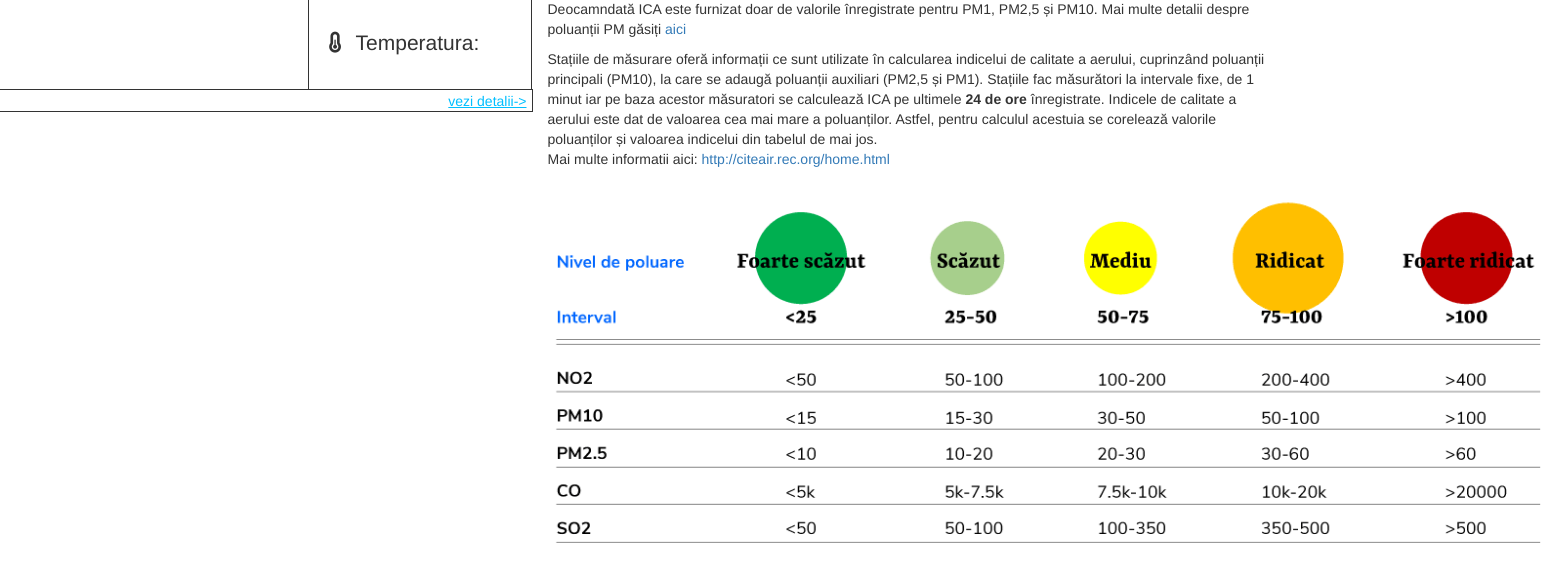
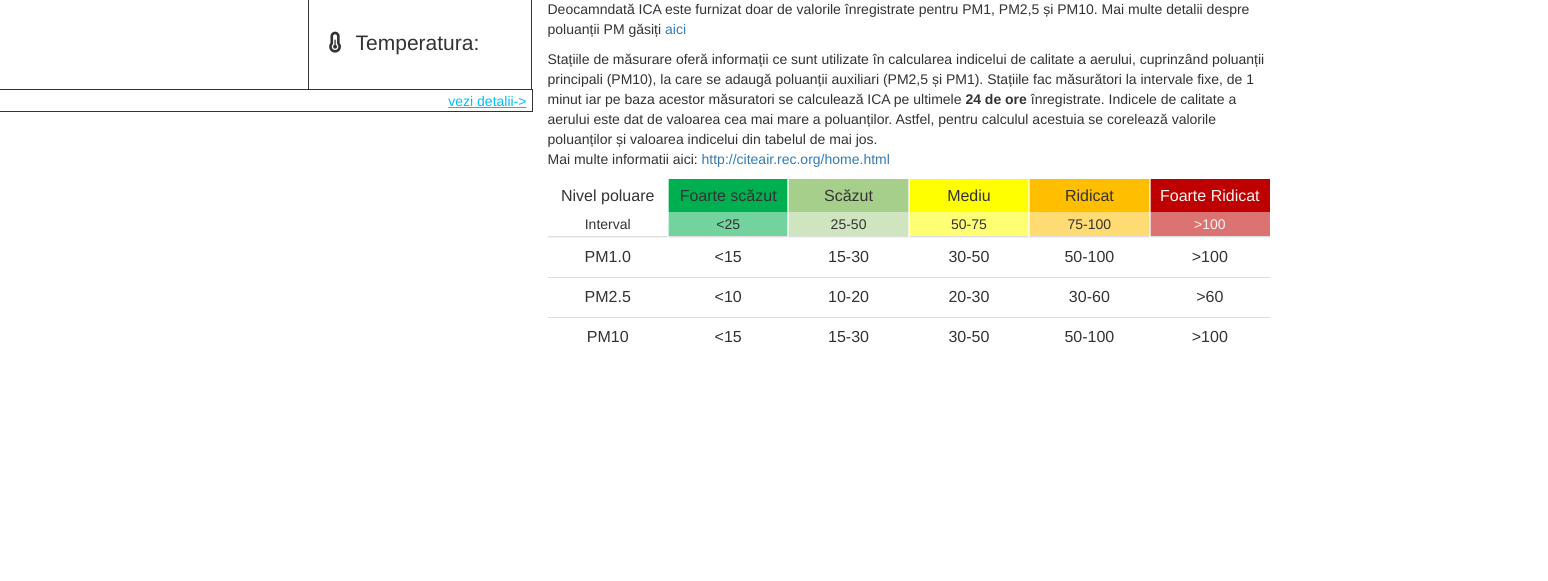
Before and after one commit to emanu11/uRADMonitorGraphs, a plain HTML site: page index.html in a window 1280 px wide. Shown: the part 121-702 px from the top of the page, 1548 px wide, since content can reach past the window. Drawn offline with nearby package versions, Linux system fonts and the light colour scheme; no server answers; a web font is replaced by a local one.

Commit message:
HTML ICA table

```diff
--- a/assets/main.css
+++ b/assets/main.css
@@ -2,8 +2,7 @@ html, body {
     margin: 0;
 }
 
-html {
-}
+html {}
 
 body {
     color: #333;
@@ -24,11 +23,11 @@ body {
     border-radius: 10px;
 }
 
-.gauges-section .details{
-    float:right;
-    text-decoration:underline;
-    color:deepskyblue;
-    margin-right:5px;
+.gauges-section .details {
+    float: right;
+    text-decoration: underline;
+    color: deepskyblue;
+    margin-right: 5px;
 }
 
 .gauge {
@@ -37,7 +36,6 @@ body {
     height: 160px;
     position: relative;
 }
-
 
 .gauge-textfield {
     position: absolute;
@@ -94,7 +92,6 @@ body {
     position: relative;
 }
 
-
 .aqi-section .aqi-circle {
     width: 100px;
     height: 100px;
@@ -115,15 +112,14 @@ body {
 }
 
 .parameter-section span {
-        margin:20px 5px 20px 5px;
+    margin: 20px 5px 20px 5px;
     font-size: 1.5em;
 }
 
-    .parameter-section .name {
-    }
+.parameter-section .name {}
 
 .parameter-section .value {
-        font-weight:600;
+    font-weight: 600;
 }
 
 .aqi-name {
@@ -145,3 +141,63 @@ body {
     font-size: 1.8em;
     padding-top: 1.5em;
 }
+
+/* pax ->
+- - - - - - - - - - - - - - - - - - - - -  */
+
+.very-low {
+    background-color: #00af50;
+}
+
+.low {
+    background-color: #a7cf8c;
+}
+
+.medium {
+    background-color: #ffff00;
+}
+
+.high {
+    background-color: #ffbf00;
+}
+
+.very-high {
+    background-color: #bf0000;
+    color: whitesmoke;
+}
+
+#tabel-ICA h6 {
+    font-size: 16px;
+}
+
+#tabel-ICA {
+    text-align: center;
+}
+
+#tabel-ICA thead th {
+    padding: 0;
+    text-align: center;
+    outline: 1px solid rgba(255, 255, 255, .66);
+}
+
+#tabel-ICA thead th h6, #tabel-ICA thead th span {
+    padding: 2px 8px;
+    /* text-shadow: 1px 1px 1px rgba(255, 255, 255, .66); */
+}
+
+#tabel-ICA thead th h6 {
+    margin: 0;
+    padding: 8px;
+}
+
+#tabel-ICA span {
+    display: block;
+    font-size: 14px;
+    font-weight: normal;
+    /* float: right; */
+    background-color: rgba(255, 255, 255, .45);
+}
+
+#tabel-ICA th, #tabel-ICA td {
+    width: 16%;
+}
--- a/index.html
+++ b/index.html
@@ -1,4 +1,5 @@
 <html>
+
 <head>
     <title>ICA Schubz</title>
     <link href="assets/main.css?v=5" type="text/css" rel="stylesheet">
@@ -6,7 +7,8 @@
     <script type="text/javascript" src="https://ajax.googleapis.com/ajax/libs/jquery/1.12.2/jquery.min.js"></script>
     <script type="text/javascript" src="http://maxcdn.bootstrapcdn.com/bootstrap/3.3.6/js/bootstrap.min.js"></script>
     <script type="text/javascript" src="https://cdnjs.cloudflare.com/ajax/libs/moment.js/2.24.0/moment.min.js"></script>
-    <link href='http://fonts.googleapis.com/css?family=Amaranth:400,700|Just+Another+Hand' rel='stylesheet' type='text/css'>
+    <link href='http://fonts.googleapis.com/css?family=Amaranth:400,700|Just+Another+Hand' rel='stylesheet'
+        type='text/css'>
     <script src="https://kit.fontawesome.com/bf01c07e21.js" crossorigin="anonymous"></script>
 
     <script type="text/javascript" src="assets/gauge.min.js"></script>
@@ -66,23 +68,82 @@
                 Ce este Indicele de Calitate a Aerului (ICA)?
             </h1>
             <p>
-                Indicele de calitate a aerului se determină pe baza concentrațiilor noxelor CO, NO2, SO2, PM2,5 și PM10 înregistrate de senzor.
-                Se calculează pe baza metodologiei franceze  CAQI – <a href="http://airqualitynow.eu/about_indices_definition.php">Common Air Quality Index.</a>
-                Deocamndată ICA este furnizat doar de valorile înregistrate pentru PM1, PM2,5 și PM10. Mai multe detalii despre poluanții PM găsiți <a href="https://ww2.arb.ca.gov/resources/inhalable-particulate-matter-and-health">aici</a>
+                Indicele de calitate a aerului se determină pe baza concentrațiilor noxelor CO, NO2, SO2, PM2,5 și PM10
+                înregistrate de senzor.
+                Se calculează pe baza metodologiei franceze CAQI – <a
+                    href="http://airqualitynow.eu/about_indices_definition.php">Common Air Quality Index.</a>
+                Deocamndată ICA este furnizat doar de valorile înregistrate pentru PM1, PM2,5 și PM10. Mai multe detalii
+                despre poluanții PM găsiți <a
+                    href="https://ww2.arb.ca.gov/resources/inhalable-particulate-matter-and-health">aici</a>
             </p>
             <p>
-                Stațiile de măsurare oferă informații ce sunt utilizate în calcularea indicelui de calitate a aerului, cuprinzând poluanții principali (PM10), la care se adaugă poluanții auxiliari (PM2,5 și PM1).
-                Stațiile fac măsurători la intervale fixe, de 1 minut iar pe baza acestor măsuratori se calculează ICA pe ultimele <b>24 de ore</b> înregistrate.
-                Indicele de calitate a aerului este dat de valoarea cea mai mare a poluanților. Astfel, pentru calculul acestuia se corelează valorile poluanților și valoarea indicelui din tabelul de mai jos.
-                <br />Mai multe informatii aici: <a href="http://citeair.rec.org/home.html">http://citeair.rec.org/home.html</a>
+                Stațiile de măsurare oferă informații ce sunt utilizate în calcularea indicelui de calitate a aerului,
+                cuprinzând poluanții principali (PM10), la care se adaugă poluanții auxiliari (PM2,5 și PM1).
+                Stațiile fac măsurători la intervale fixe, de 1 minut iar pe baza acestor măsuratori se calculează ICA
+                pe ultimele <b>24 de ore</b> înregistrate.
+                Indicele de calitate a aerului este dat de valoarea cea mai mare a poluanților. Astfel, pentru calculul
+                acestuia se corelează valorile poluanților și valoarea indicelui din tabelul de mai jos.
+                <br />Mai multe informatii aici: <a
+                    href="http://citeair.rec.org/home.html">http://citeair.rec.org/home.html</a>
             </p>
+
             <p>
-                <img src="images/aer_tabel_nivel_v3.png" alt="tab" height="" width="1000">
+            <table id="tabel-ICA" class="table table-responsive">
+                <thead>
+                    <tr>
+                        <th class="xlabel"><h6>
+                            Nivel poluare
+                        </h6> <span>Interval</span></th>
+                        <th class="very-low">
+                            <h6>Foarte scăzut</h6> <span>&lt;25</span>
+                        </th>
+                        <th class="low">
+                            <h6>Scăzut</h6> <span>25-50</span>
+                        </th>
+                        <th class="medium">
+                            <h6>Mediu</h6> <span>50-75</span>
+                        </th>
+                        <th class="high">
+                            <h6>Ridicat</h6> <span>75-100</span>
+                        </th>
+                        <th class="very-high">
+                            <h6>Foarte Ridicat</h6> <span>&gt;100</span>
+                        </th>
+                    </tr>
+                </thead>
+                <tbody>
+                    <tr>
+                        <td class="xlabel">PM1.0</td>
+                        <td>&lt;15</td>
+                        <td>15-30</td>
+                        <td>30-50</td>
+                        <td>50-100</td>
+                        <td>&gt;100</td>
+                    </tr>
+                    <tr>
+                        <td class="xlabel">PM2.5</td>
+                        <td>&lt;10</td>
+                        <td>10-20</td>
+                        <td>20-30</td>
+                        <td>30-60</td>
+                        <td>&gt;60</td>
+                    </tr>
+                    <tr>
+                        <td class="xlabel">PM10</td>
+                        <td>&lt;15</td>
+                        <td>15-30</td>
+                        <td>30-50</td>
+                        <td>50-100</td>
+                        <td>&gt;100</td>
+                    </tr>
+                </tbody>
+            </table>
              </p>
         </div>
     </div>
 
 </body>
+
 </html>
 
 <script>
```
Lines whose indentation alone changed are shown as unchanged.
